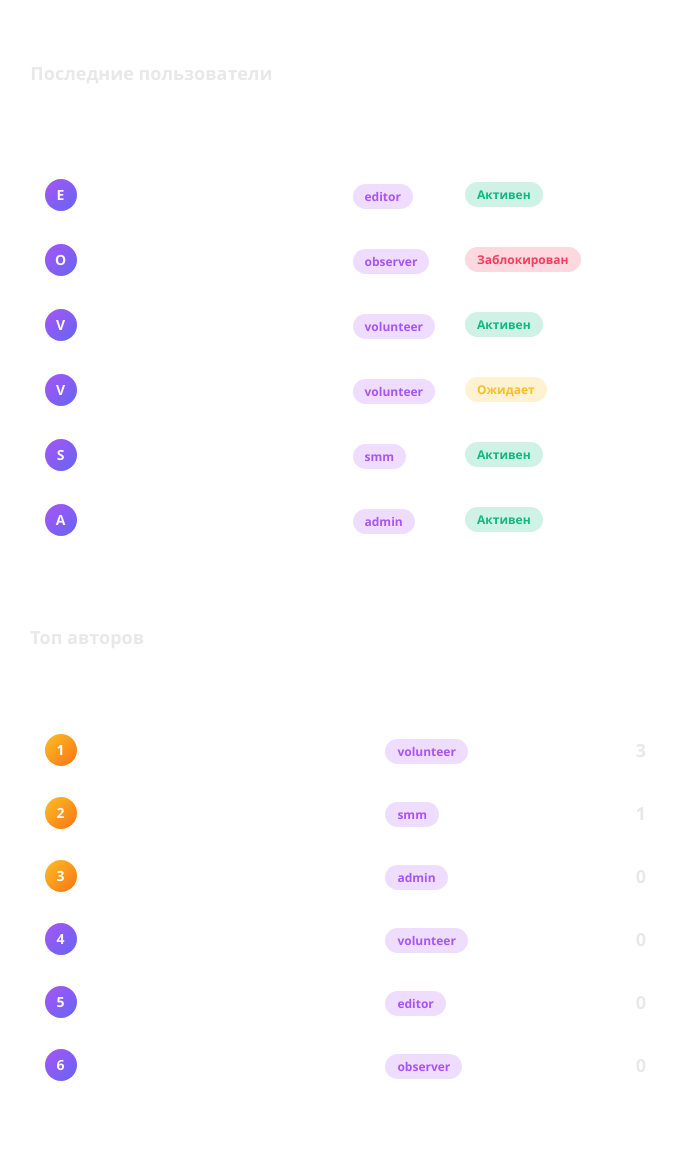
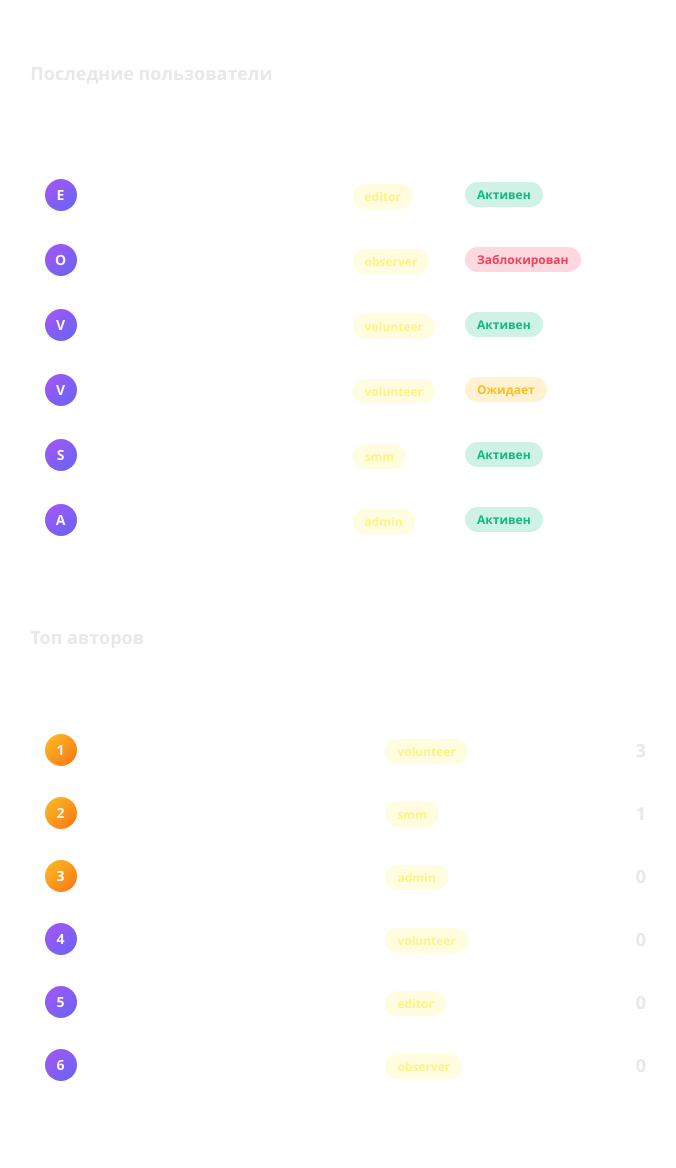
Before and after one commit to Meyson123/Hackathon-25-04, a FastAPI app: page /lc in a window 1280 px wide. Shown: the part 919-2087 px from the top of the page, without its empty margins (178-854 px from the left). Run offline with FastAPI, Linux system fonts and the light colour scheme; a user stored in the database is signed in; data comes from the database, SQL or seed files in the repository.

Commit message:
Косметика админ

```diff
--- a/templates/admin_dashboard.html
+++ b/templates/admin_dashboard.html
@@ -207,8 +207,8 @@
             border-radius: 20px;
             font-size: 12px;
             font-weight: 600;
-            background: rgba(168, 85, 247, 0.2);
-            color: #a855f7;
+            background: rgba(254, 243, 131, 0.25);
+            color: #FEF383;
         }
         .action-btn {
             background: rgba(255, 255, 255, 0.1);
```
